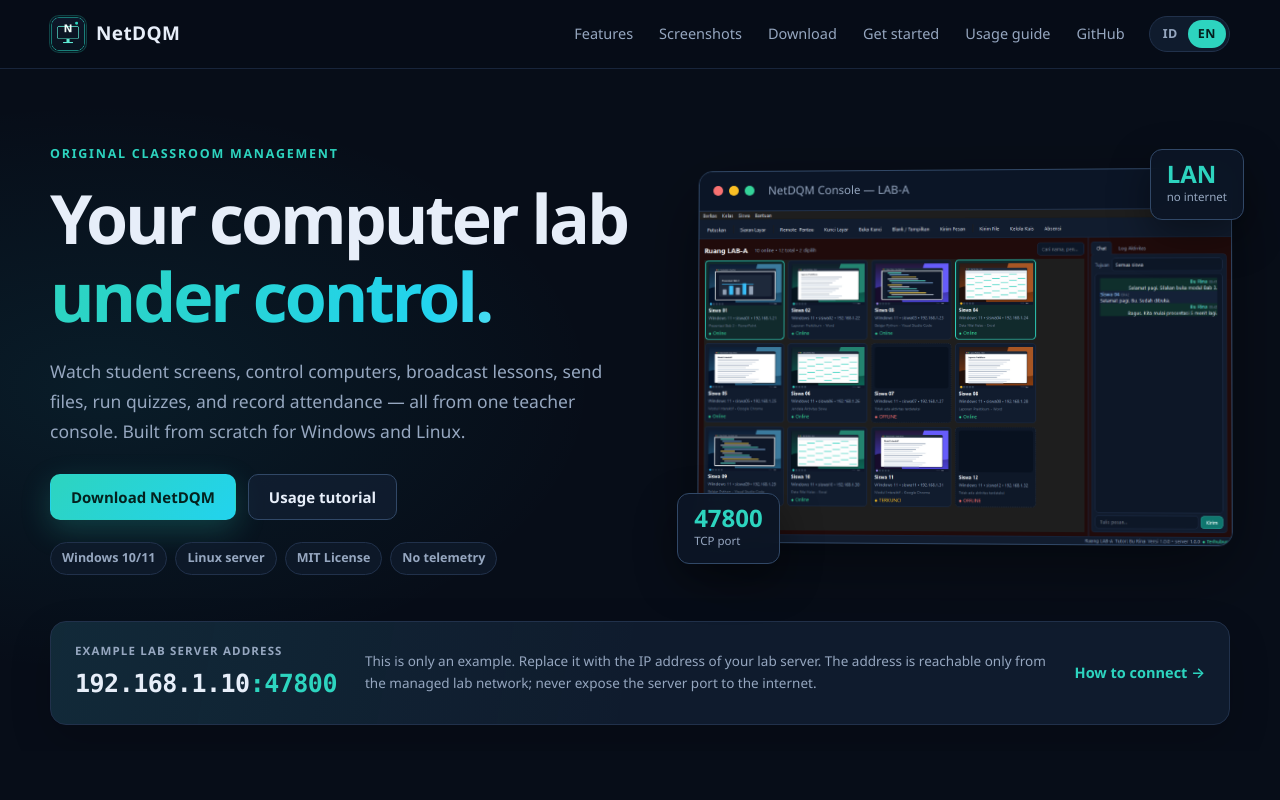
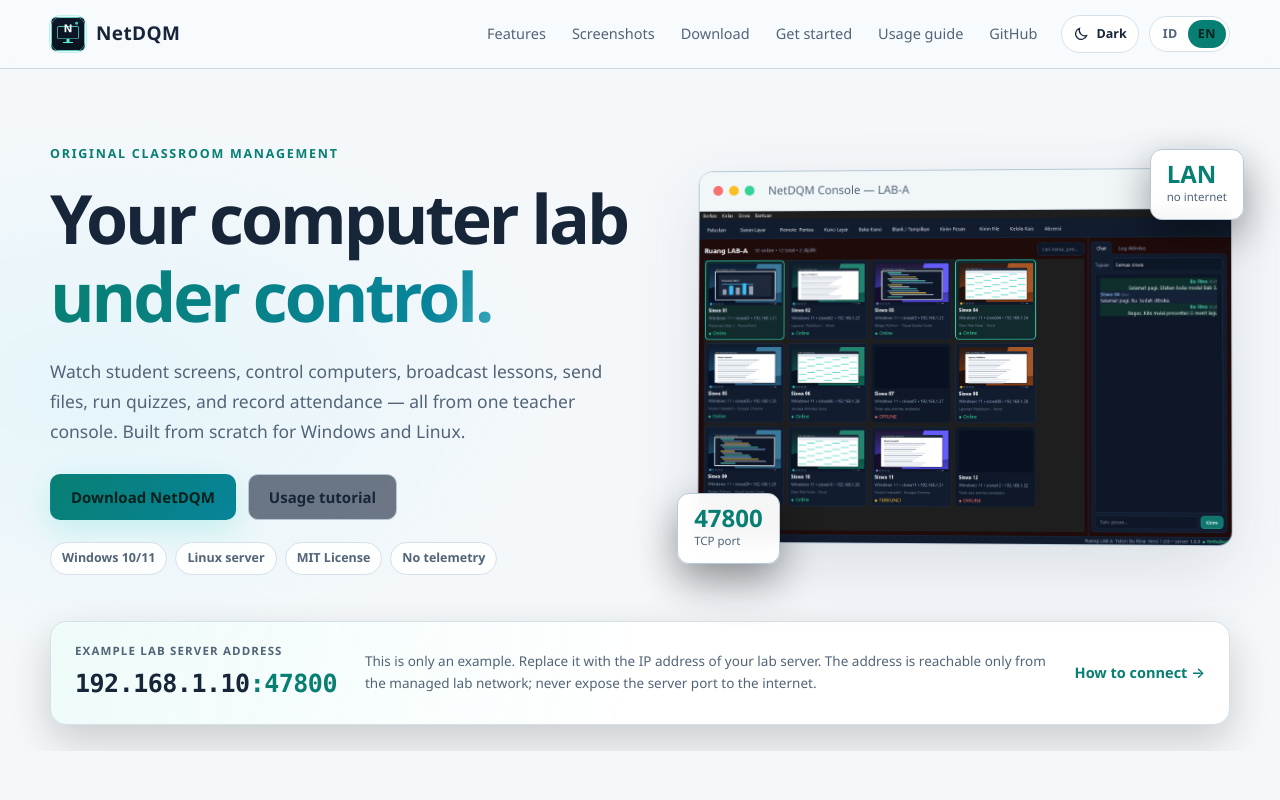
Before and after one commit to azzambayanhaq/netdqm-website, a plain HTML site: page index.html in a window 1280 px wide. Shown: the top 800 px of the page. Drawn offline with Linux system fonts and the light colour scheme.

Commit message:
feat: add dark and light theme toggle

```diff
--- a/assets/app.js
+++ b/assets/app.js
@@ -274,6 +274,8 @@ function applyLanguage(lang) {
     button.setAttribute("aria-pressed", active ? "true" : "false");
   });
 
+  window.dispatchEvent(new Event("netdqm:languagechange"));
+
   if (lightboxCaptionKey) {
     const caption = translate(lightboxCaptionKey);
     const captionNode = document.getElementById("lightbox-caption");
--- a/assets/style.css
+++ b/assets/style.css
@@ -14,11 +14,68 @@
   --accent-dark: #0f766e;
   --amber: #fbbf24;
   --danger: #f87171;
+  --header-bg: rgba(7, 13, 24, 0.82);
+  --header-border: rgba(33, 49, 75, 0.7);
+  --surface-soft: rgba(15, 27, 45, 0.75);
+  --surface-card-start: rgba(20, 34, 56, 0.75);
+  --surface-card-end: rgba(15, 27, 45, 0.55);
+  --surface-float: rgba(12, 22, 38, 0.94);
+  --section-start: rgba(15, 27, 45, 0.55);
+  --section-end: rgba(7, 13, 24, 0.1);
+  --section-border: rgba(33, 49, 75, 0.65);
+  --code-bg: #060d18;
+  --code-text: #d7e3f4;
+  --notice-border: rgba(251, 191, 36, 0.28);
+  --notice-code-border: rgba(251, 191, 36, 0.2);
+  --notice-title: #fde68a;
+  --notice-text: #c9b98f;
+  --notice-code-bg: rgba(0, 0, 0, 0.28);
+  --notice-code-text: #e9dcb8;
+  --security-title: #bdf7ee;
+  --footer-bg: #060b14;
   --radius: 16px;
   --radius-sm: 10px;
   --shadow: 0 24px 70px rgba(0, 0, 0, 0.45);
   --font: "Segoe UI", "Inter", "Noto Sans", "DejaVu Sans", system-ui, sans-serif;
   --mono: "Cascadia Code", "Consolas", "SFMono-Regular", "DejaVu Sans Mono", monospace;
+}
+
+:root[data-theme="light"] {
+  color-scheme: light;
+  --bg: #f5f8fb;
+  --bg-2: #eaf1f6;
+  --panel: #ffffff;
+  --panel-2: #f1f6f9;
+  --border: #d5e0e9;
+  --border-strong: #b6c7d5;
+  --text: #172538;
+  --muted: #526477;
+  --muted-2: #687b8f;
+  --accent: #087f73;
+  --accent-2: #07849a;
+  --accent-dark: #08665e;
+  --amber: #8a5a00;
+  --danger: #b42318;
+  --header-bg: rgba(248, 251, 253, 0.88);
+  --header-border: rgba(194, 209, 222, 0.8);
+  --surface-soft: rgba(255, 255, 255, 0.86);
+  --surface-card-start: rgba(255, 255, 255, 0.96);
+  --surface-card-end: rgba(239, 245, 249, 0.9);
+  --surface-float: rgba(255, 255, 255, 0.96);
+  --section-start: rgba(255, 255, 255, 0.55);
+  --section-end: rgba(234, 241, 246, 0.15);
+  --section-border: rgba(194, 209, 222, 0.75);
+  --code-bg: #eaf1f6;
+  --code-text: #23384b;
+  --notice-border: rgba(138, 90, 0, 0.24);
+  --notice-code-border: rgba(138, 90, 0, 0.2);
+  --notice-title: #714500;
+  --notice-text: #674f2a;
+  --notice-code-bg: rgba(140, 95, 0, 0.07);
+  --notice-code-text: #5d4827;
+  --security-title: #08665e;
+  --footer-bg: #eaf1f6;
+  --shadow: 0 24px 70px rgba(31, 53, 76, 0.12);
 }
 
 * {
@@ -105,9 +162,9 @@ code, pre {
   position: sticky;
   top: 0;
   z-index: 50;
-  background: rgba(7, 13, 24, 0.82);
+  background: var(--header-bg);
   backdrop-filter: blur(14px);
-  border-bottom: 1px solid rgba(33, 49, 75, 0.7);
+  border-bottom: 1px solid var(--header-border);
 }
 
 .nav {
@@ -178,6 +235,47 @@ code, pre {
 .lang button.active {
   background: var(--accent);
   color: #04211e;
+}
+
+.nav-tools {
+  display: flex;
+  align-items: center;
+  gap: 10px;
+  flex: 0 0 auto;
+}
+
+.theme-toggle {
+  display: inline-flex;
+  align-items: center;
+  justify-content: center;
+  gap: 7px;
+  min-height: 38px;
+  padding: 6px 11px;
+  border: 1px solid var(--border);
+  border-radius: 999px;
+  background: var(--panel);
+  color: var(--text);
+  font: inherit;
+  font-size: 12.5px;
+  font-weight: 700;
+  cursor: pointer;
+  transition: background 0.2s ease, border-color 0.2s ease, color 0.2s ease;
+}
+
+.theme-toggle:hover {
+  border-color: var(--accent);
+  color: var(--accent);
+}
+
+.theme-icon {
+  display: none;
+  width: 16px;
+  height: 16px;
+}
+
+:root[data-theme="dark"] .theme-icon-sun,
+:root[data-theme="light"] .theme-icon-moon {
+  display: block;
 }
 
 /* ---------------------------------------------------------------- buttons */
@@ -302,7 +400,7 @@ code, pre {
   padding: 5px 11px;
   border: 1px solid var(--border);
   border-radius: 999px;
-  background: rgba(15, 27, 45, 0.75);
+  background: var(--surface-soft);
   color: var(--muted);
   font-size: 12.5px;
   font-weight: 600;
@@ -326,7 +424,7 @@ code, pre {
   align-items: center;
   gap: 6px;
   padding: 10px 14px;
-  background: #0b1526;
+  background: var(--panel-2);
   border-bottom: 1px solid var(--border);
 }
 
@@ -360,7 +458,7 @@ code, pre {
   padding: 12px 16px;
   border: 1px solid var(--border-strong);
   border-radius: 12px;
-  background: rgba(12, 22, 38, 0.94);
+  background: var(--surface-float);
   box-shadow: 0 16px 40px rgba(0, 0, 0, 0.4);
   backdrop-filter: blur(10px);
 }
@@ -445,9 +543,9 @@ code, pre {
 
 .section-alt {
   background:
-    linear-gradient(180deg, rgba(15, 27, 45, 0.55), rgba(7, 13, 24, 0.1)),
+    linear-gradient(180deg, var(--section-start), var(--section-end)),
     var(--bg-2);
-  border-block: 1px solid rgba(33, 49, 75, 0.65);
+  border-block: 1px solid var(--section-border);
 }
 
 .section-head {
@@ -477,7 +575,7 @@ code, pre {
   padding: 24px;
   border: 1px solid var(--border);
   border-radius: var(--radius);
-  background: linear-gradient(160deg, rgba(20, 34, 56, 0.75), rgba(15, 27, 45, 0.55));
+  background: linear-gradient(160deg, var(--surface-card-start), var(--surface-card-end));
   transition: transform 0.18s ease, border-color 0.18s ease;
 }
 
@@ -536,7 +634,7 @@ code, pre {
   width: 100%;
   padding: 0;
   border: 0;
-  background: #050b14;
+  background: var(--bg-2);
   cursor: zoom-in;
 }
 
@@ -660,7 +758,7 @@ code, pre {
   gap: 16px;
   margin-top: 30px;
   padding: 20px 22px;
-  border: 1px solid rgba(251, 191, 36, 0.28);
+  border: 1px solid var(--notice-border);
   border-radius: var(--radius);
   background: rgba(251, 191, 36, 0.055);
 }
@@ -681,22 +779,22 @@ code, pre {
 .notice strong {
   display: block;
   margin-bottom: 4px;
-  color: #fde68a;
+  color: var(--notice-title);
 }
 
 .notice p {
   margin: 0 0 10px;
-  color: #c9b98f;
+  color: var(--notice-text);
   font-size: 13.5px;
 }
 
 .code-inline {
   margin: 0;
   padding: 9px 12px;
-  border: 1px solid rgba(251, 191, 36, 0.2);
+  border: 1px solid var(--notice-code-border);
   border-radius: 8px;
-  background: rgba(0, 0, 0, 0.28);
-  color: #e9dcb8;
+  background: var(--notice-code-bg);
+  color: var(--notice-code-text);
   font-size: 12px;
   overflow-x: auto;
 }
@@ -749,8 +847,8 @@ code, pre {
   padding: 14px 16px;
   border: 1px solid var(--border);
   border-radius: var(--radius-sm);
-  background: #060d18;
-  color: #d7e3f4;
+  background: var(--code-bg);
+  color: var(--code-text);
   font-size: 12.5px;
   line-height: 1.7;
   overflow-x: auto;
@@ -789,12 +887,12 @@ code, pre {
   padding: 22px 24px;
   border: 1px solid var(--border);
   border-radius: var(--radius);
-  background: rgba(15, 27, 45, 0.55);
+  background: var(--surface-card-end);
 }
 
 .security-item h3 {
   font-size: 17px;
-  color: #bdf7ee;
+  color: var(--security-title);
 }
 
 .security-item p {
@@ -807,7 +905,7 @@ code, pre {
 .site-footer {
   padding: 54px 0 26px;
   border-top: 1px solid var(--border);
-  background: #060b14;
+  background: var(--footer-bg);
 }
 
 .footer-grid {
@@ -973,7 +1071,17 @@ code, pre {
   }
 
   .lang {
+    margin-left: 0;
+  }
+
+  .nav-tools {
+    order: 2;
     margin-left: auto;
+  }
+
+  .theme-toggle {
+    min-width: 38px;
+    padding-inline: 9px;
   }
 
   .hero {
--- /dev/null
+++ b/assets/theme.js
@@ -0,0 +1,83 @@
+"use strict";
+
+(() => {
+  const STORAGE_KEY = "netdqm.theme";
+  const root = document.documentElement;
+  const media = window.matchMedia("(prefers-color-scheme: dark)");
+
+  function readStoredTheme() {
+    try {
+      const value = localStorage.getItem(STORAGE_KEY);
+      return value === "light" || value === "dark" ? value : null;
+    } catch (error) {
+      return null;
+    }
+  }
+
+  let storedTheme = readStoredTheme();
+
+  function updateMetaColor(theme) {
+    const meta = document.querySelector('meta[name="theme-color"]');
+    if (!meta) return;
+    meta.setAttribute("content", theme === "light" ? "#f5f8fb" : "#070d18");
+  }
+
+  function updateButtons() {
+    const theme = root.getAttribute("data-theme") || "dark";
+    const nextTheme = theme === "dark" ? "light" : "dark";
+    const isEnglish = root.lang.toLowerCase().startsWith("en");
+    const label = isEnglish
+      ? `Switch to ${nextTheme} mode`
+      : `Ganti ke tema ${nextTheme === "light" ? "terang" : "gelap"}`;
+    const visibleLabel = isEnglish
+      ? (nextTheme === "light" ? "Light" : "Dark")
+      : (nextTheme === "light" ? "Terang" : "Gelap");
+
+    document.querySelectorAll("[data-theme-toggle]").forEach((button) => {
+      button.setAttribute("aria-label", label);
+      button.setAttribute("title", label);
+      button.setAttribute("aria-pressed", theme === "dark" ? "true" : "false");
+      const text = button.querySelector("[data-theme-label]");
+      if (text) text.textContent = visibleLabel;
+    });
+  }
+
+  function applyTheme(theme, save) {
+    const nextTheme = theme === "light" ? "light" : "dark";
+    root.setAttribute("data-theme", nextTheme);
+    updateMetaColor(nextTheme);
+    updateButtons();
+
+    if (save) {
+      storedTheme = nextTheme;
+      try {
+        localStorage.setItem(STORAGE_KEY, nextTheme);
+      } catch (error) {
+        /* Keep the theme for this page even when storage is unavailable. */
+      }
+    }
+  }
+
+  applyTheme(storedTheme || (media.matches ? "dark" : "light"), false);
+
+  function setupThemeControls() {
+    document.querySelectorAll("[data-theme-toggle]").forEach((button) => {
+      button.addEventListener("click", () => {
+        const current = root.getAttribute("data-theme");
+        applyTheme(current === "dark" ? "light" : "dark", true);
+      });
+    });
+    updateButtons();
+  }
+
+  if (document.readyState === "loading") {
+    document.addEventListener("DOMContentLoaded", setupThemeControls, { once: true });
+  } else {
+    setupThemeControls();
+  }
+
+  window.addEventListener("netdqm:languagechange", updateButtons);
+  media.addEventListener("change", (event) => {
+    if (!storedTheme) applyTheme(event.matches ? "dark" : "light", false);
+  });
+})();
--- a/index.html
+++ b/index.html
@@ -15,6 +15,7 @@
   <meta name="twitter:card" content="summary_large_image">
   <link rel="icon" href="assets/favicon.png" type="image/png">
   <link rel="apple-touch-icon" href="assets/logo.png">
+  <script src="assets/theme.js"></script>
   <link rel="stylesheet" href="assets/style.css">
 </head>
 <body>
@@ -34,9 +35,16 @@
         <a href="panduan.html" data-i18n="nav.tutorial">Panduan</a>
         <a href="https://github.com/azzambayanhaq/netdqm-website" target="_blank" rel="noopener">GitHub</a>
       </nav>
-      <div class="lang" role="group" aria-label="Bahasa / Language" data-i18n-label="lang.label">
-        <button type="button" data-lang="id" class="active" aria-pressed="true">ID</button>
-        <button type="button" data-lang="en" aria-pressed="false">EN</button>
+      <div class="nav-tools">
+        <button type="button" class="theme-toggle" data-theme-toggle aria-label="Ganti ke tema terang" title="Ganti ke tema terang" aria-pressed="false">
+          <svg class="theme-icon theme-icon-sun" viewBox="0 0 24 24" fill="none" stroke="currentColor" stroke-width="1.8" aria-hidden="true"><circle cx="12" cy="12" r="4"/><path d="M12 2v2m0 16v2M4.93 4.93l1.42 1.42m11.3 11.3 1.42 1.42M2 12h2m16 0h2M4.93 19.07l1.42-1.42m11.3-11.3 1.42-1.42"/></svg>
+          <svg class="theme-icon theme-icon-moon" viewBox="0 0 24 24" fill="none" stroke="currentColor" stroke-width="1.8" aria-hidden="true"><path d="M20.5 14.2A8.5 8.5 0 0 1 9.8 3.5 8.5 8.5 0 1 0 20.5 14.2Z"/></svg>
+          <span data-theme-label>Terang</span>
+        </button>
+        <div class="lang" role="group" aria-label="Bahasa / Language" data-i18n-label="lang.label">
+          <button type="button" data-lang="id" class="active" aria-pressed="true">ID</button>
+          <button type="button" data-lang="en" aria-pressed="false">EN</button>
+        </div>
       </div>
     </div>
   </header>
```
Also changed, not shown: panduan.html (+10 -2 lines), 1 other file.
